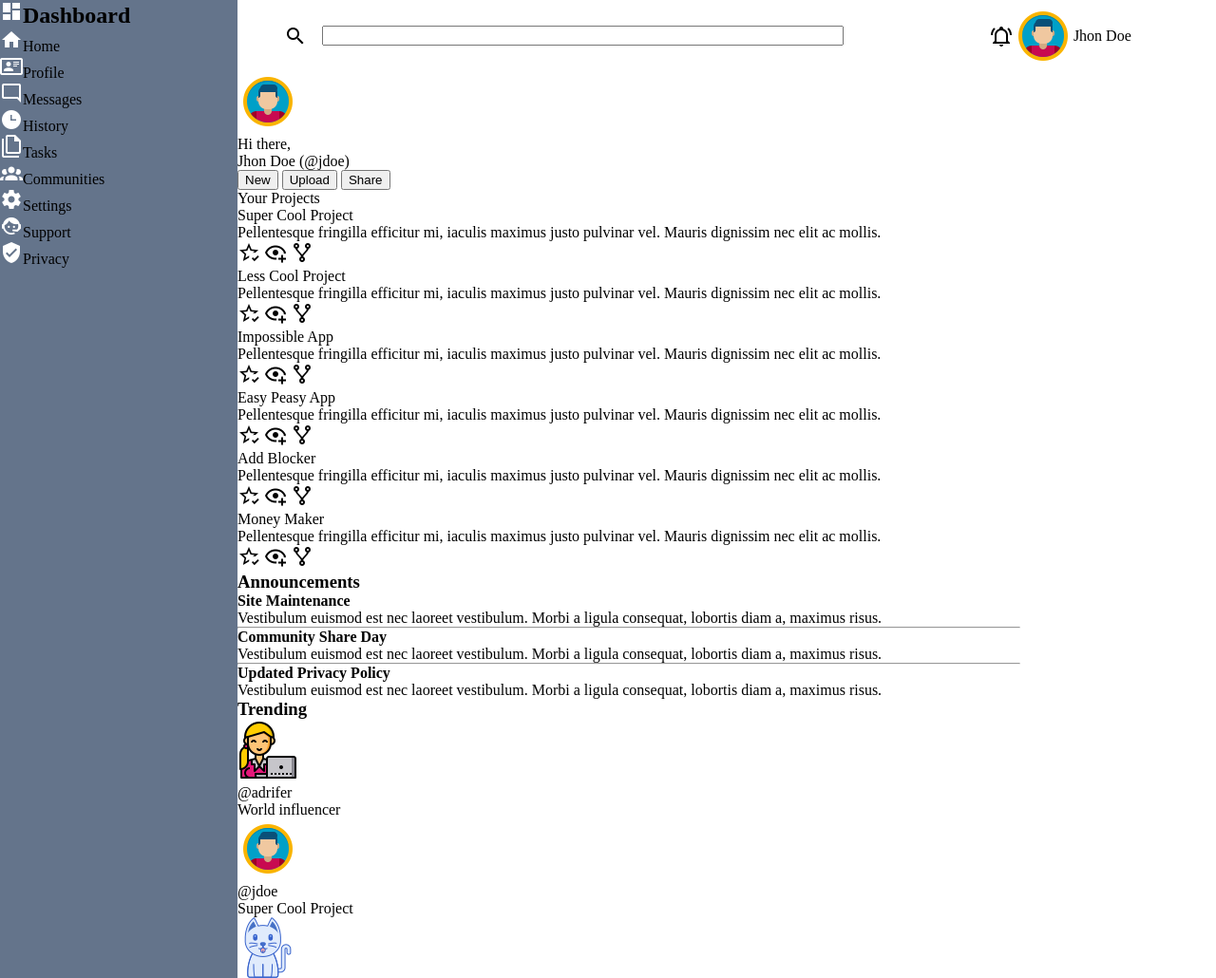
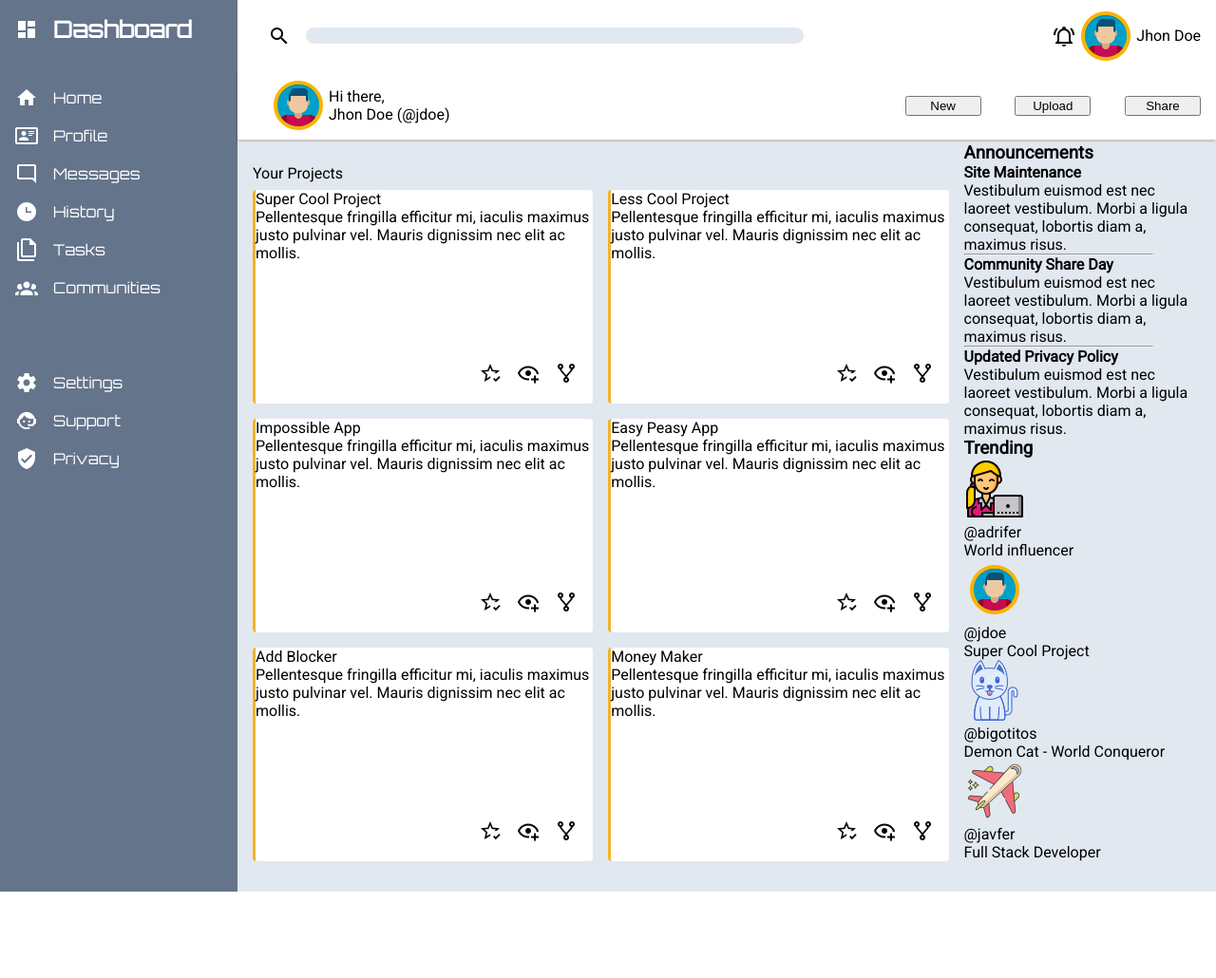
Before and after one commit to Lothtemar/Admin-Dashboard-OdinsP, a plain HTML site: page index.html in a window 1280 px wide. Shown: the top 1030 px of the page at 95% size. After the commit the page ends 939 px from the top, so only its background shows below. Drawn offline with Linux system fonts and the light colour scheme.

Commit message:
Update 0.12

```diff
--- a/css/main.css
+++ b/css/main.css
@@ -1,3 +1,4 @@
+@import url('https://fonts.googleapis.com/css2?family=Orbitron&family=Roboto&display=swap');
 *{
     box-sizing: border-box;
     margin: 0px;
@@ -6,19 +7,65 @@ body{
     display: grid;
     grid-template:
         "sidebar header" 0.3fr
-        "sidebar main" 5fr
+        "sidebar main" auto
         / 250px 1fr;
+    height: 100vh;
 }
 aside{
     grid-area: sidebar;
+    display: grid;
+    grid-template:
+    "top-sidebar" 75px
+    "medium-sidebar" 300px
+    "bottom-sidebar" 1fr
+    / 1fr;
+    padding-top: 1rem;
+    color: white;
+    background-color: #64748B;
+}
+aside > p {
+    display: flex;
+    align-items: center;
+}
+.top-sidebar{
+    grid-area: top-sidebar;
+    padding-left: 1rem;
+
+}
+.top-sidebar > h1 {
+    display: flex;
+    align-items: center;
+    font-family: 'Orbitron' , sans-serif ;
+}
+.top-sidebar > h1 > img {
+    margin-right: 1rem;
+}
+.medium-sidebar{
+    grid-area: medium-sidebar;
+}
+.bottom-sidebar{
+    grid-area: bottom-sidebar;
+}
+aside > nav > p{
+    display: flex;
+    align-items: center;
+    margin-bottom: 1rem;
+    padding-left: 1rem;
+    font-family: 'Orbitron' , sans-serif ;
+}
+aside > nav > p > img{
+    margin-right: 1rem;
 }
 header{
     grid-area: header;
     display: grid;
     grid-template:
         "top-header" 75px
-        "below-header" 125px
-
+        "below-header" 75px;
+    background-color: #ffffff;
+}
+header, main {
+    font-family: 'Roboto', sans-serif;
 }
 .top-header{
     grid-area: top-header;
@@ -30,38 +77,132 @@ header{
 .top-header > form {
     grid-area: th-left;
     display: flex;
-    justify-content: center;
     align-items: center;
+    padding-left: 2rem;
 }
 .top-header > form > input {
     width: 80%;
     margin-left: 1rem;
+    border-radius: 10rem;
+    background-color: #e2e8f0;
+    border: 0px;
 }
 .top-header > div {
     grid-area: th-right;
     display: flex;
-    justify-content: center;
+    justify-content: end;
     align-items: center;
-    margin-left: 1rem;;
+    padding-right: 1rem;
 }
 
 .below-header{
     grid-area: below-header;
+    display: grid;
+    grid-template:
+        "be-left be-right" 1fr
+        / 2fr 1fr;
+    box-shadow: 0px 3px 3px rgba(0, 0, 0, 0.24);
+    margin-bottom: 3px;
 }
+.below-header-left{
+    grid-area: be-left;
+    display: flex;
+    align-items: center;
+    padding-left: 2rem;
 
+}
+.below-header-left > div{
+    display: block;
+}
+.below-header-right{
+    grid-area: be-right;
+    display: flex;
+    align-items: center;
+    justify-content: space-between;
+    padding-right: 1rem;
+    padding-left: 1rem;
+}
+.below-header-right > button {
+    width: 5rem;
+
+}
 main{
     grid-area: main;
+    background-color: #e2e8f0;
+    display: grid;
+    grid-template:
+    "main-left main-right" 1fr
+    / 3fr 1fr;
+    padding-left: 1rem;
+    padding-right: 1rem;
+    padding-bottom: 2rem;
 }
-
-img{
-    color: black;
+.main-left{
+    grid-area: main-left;
+    display: grid;
+    grid-template:
+    "main-cards-title" 50px
+    "main-cards" 1fr
+    / 1fr;
+    padding-right: 1rem;
 }
-aside {
-    background-color: #64748B;
+.main-left > .main-cards-title {
+    grid-area: main-cards-title;
+    display: flex;
+    align-items: flex-end;
+    padding-bottom: 0.5rem;
 }
-aside > p {
+.main-left > .main-cards {
+    grid-area: main-cards;
+    display: grid;
+    grid-template:
+    "card1 card2" 1fr
+    "card3 card4" 1fr
+    "card5 card6" 1fr
+    / 1fr 1fr;
+    gap: 1rem;
+}
+.card1 {
+    grid-area: card1;
+}
+.card2 {
+    grid-area: card2;
+}
+.card3 {
+    grid-area: card3;
+}
+.card4 {
+    grid-area: card4;
+}
+.card5 {
+    grid-area: card5;
+}
+.card6 {
+    grid-area: card6;
+}
+.card{
+    background-color: #ffffff;
+    border-radius: 4px;
+    border-left: 3px solid #efb42b;
+    display: grid;
+    grid-template:
+    "card-text" 0.9fr
+    "card-buttons" 0.1fr
+    / 1fr;
+}
+.card > .card-top {
+    grid-area: card-text;
+}
+.card > .card-btn {
+    grid-area: card-buttons;
     display: flex;
-    align-items: center;
+    justify-content: flex-end;
+}
+.card > .card-btn > img {
+    padding-right: 1rem;
+}
+.main-right{
+    grid-area: main-right;
 }
 
 hr{
--- a/index.html
+++ b/index.html
@@ -9,23 +9,21 @@
 </head>
 <body>
     <aside>
-        <div>
+        <div class="top-sidebar">
             <h1><img src="./pics/view-dashboard.png">Dashboard</h1>
         </div>
-        <nav>
-            <div>
+        <nav class="medium-sidebar">
             <p><img src="./pics/home.png">Home</p>
             <p><img src="./pics/card-account-details-outline.png">Profile</p>
             <p><img src="./pics/message-reply-outline.png">Messages</p>
             <p><img src="./pics/clock-time-three.png">History</p>
             <p><img src="./pics/file-multiple-outline.png">Tasks</p>
             <p><img src="./pics/account-group.png">Communities</p>
-            </div>
-            <div>
+        </nav>
+        <nav class="bottom-sidebar">
             <p><img src="./pics/cog.png">Settings</p>
             <p><img src="./pics/face-agent.png">Support</p>
             <p><img src="./pics/shield-check.png">Privacy</p>
-            </div>
         </nav>
     </aside>
     <header>
@@ -41,88 +39,106 @@
             </div>
         </div>
         <div class="below-header">
+            <div class="below-header-left">
                 <img src="./pics/icon-jhon.png">
                 <div>
                         <p>Hi there,</p>
                         <p>Jhon Doe (@jdoe)</p>
                 </div>
+            </div>
+            <div class="below-header-right">
                 <button>New</button>
                 <button>Upload</button>
                 <button>Share</button>
             </div>
+        </div>
     </header>
     <main>
-        <div><p>Your Projects</p></div>
-        <div>
-            <div>
+        <div class="main-left">
+            <div class="main-cards-title"><p>Your Projects</p></div>
+            <div class="main-cards">
+                <div class="card card1">
+                    <div class="card-top">
                         <p>Super Cool Project</p>
                         <p>Pellentesque fringilla efficitur mi,
                             iaculis maximus justo pulvinar vel.
                             Mauris dignissim nec elit ac mollis.</p>
-                <div>
+                    </div>
+                    <div class="card-btn">
                         <img src="./pics/star-check-outline.png" class="icon-black">
                         <img src="./pics/eye-plus-outline.png" class="icon-black">
                         <img src="./pics/source-fork.png" class="icon-black">
                     </div>
                 </div>
-            <div>
+                <div class="card card2">
+                    <div class="card-top">
                         <p>Less Cool Project</p>
                         <p>Pellentesque fringilla efficitur mi,
                             iaculis maximus justo pulvinar vel.
                             Mauris dignissim nec elit ac mollis.</p>
-                <div>
+                    </div>
+                    <div class="card-btn">
                         <img src="./pics/star-check-outline.png" class="icon-black">
                         <img src="./pics/eye-plus-outline.png" class="icon-black">
                         <img src="./pics/source-fork.png" class="icon-black">
                     </div>
                 </div>
-            <div>
+                <div class="card card3">
+                    <div class="card-top">
                         <p>Impossible App</p>
                         <p>Pellentesque fringilla efficitur mi,
                             iaculis maximus justo pulvinar vel.
                             Mauris dignissim nec elit ac mollis.</p>
-                <div>
+                    </div>
+                    <div class="card-btn">
                         <img src="./pics/star-check-outline.png" class="icon-black">
                         <img src="./pics/eye-plus-outline.png" class="icon-black">
                         <img src="./pics/source-fork.png" class="icon-black">
                     </div>
                 </div>
-            <div>
+                <div class="card card4">
+                    <div class="card-top">
                         <p>Easy Peasy App</p>
                         <p>Pellentesque fringilla efficitur mi,
                             iaculis maximus justo pulvinar vel.
                             Mauris dignissim nec elit ac mollis.</p>
-                <div>
+                    </div>
+                    <div class="card-btn">
                         <img src="./pics/star-check-outline.png" class="icon-black">
                         <img src="./pics/eye-plus-outline.png" class="icon-black">
                         <img src="./pics/source-fork.png" class="icon-black">
                     </div>
                 </div>
-            <div>
+                <div class="card card5">
+                    <div class="card-top">
                         <p>Add Blocker</p>
                         <p>Pellentesque fringilla efficitur mi,
                             iaculis maximus justo pulvinar vel.
                             Mauris dignissim nec elit ac mollis.</p>
-                <div>
+                    </div>
+                    <div class="card-btn">
                         <img src="./pics/star-check-outline.png" class="icon-black">
                         <img src="./pics/eye-plus-outline.png" class="icon-black">
                         <img src="./pics/source-fork.png" class="icon-black">
                     </div>
                 </div>
-            <div>
+                <div class="card card6">
+                    <div class="card-top">
                         <p>Money Maker</p>
                         <p>Pellentesque fringilla efficitur mi,
                             iaculis maximus justo pulvinar vel.
                             Mauris dignissim nec elit ac mollis.</p>
-                <div>
+                    </div>
+                    <div class="card-btn">
                         <img src="./pics/star-check-outline.png" class="icon-black">
                         <img src="./pics/eye-plus-outline.png" class="icon-black">
                         <img src="./pics/source-fork.png" class="icon-black">
                     </div>
                 </div>
             </div>
-        <div>
-            <div>
+        </div>
+        <div class="main-right">
+            <div class="main-right-top">
                 <h3>Announcements</h3>
                 <div>
                     <h4>Site Maintenance</h4>
@@ -141,7 +157,7 @@
                         maximus risus.</p>
                 </div>
             </div>
-            <div>
+            <div class="main-right-bottom">
                 <h3>Trending</h3>
                 <div>
                     <div>
```
Lines whose indentation alone changed are shown as unchanged.
